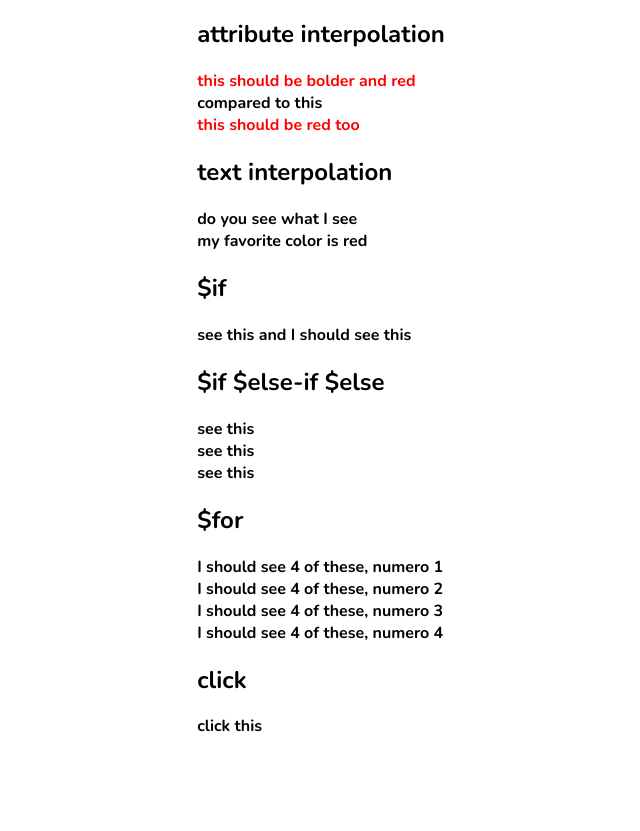
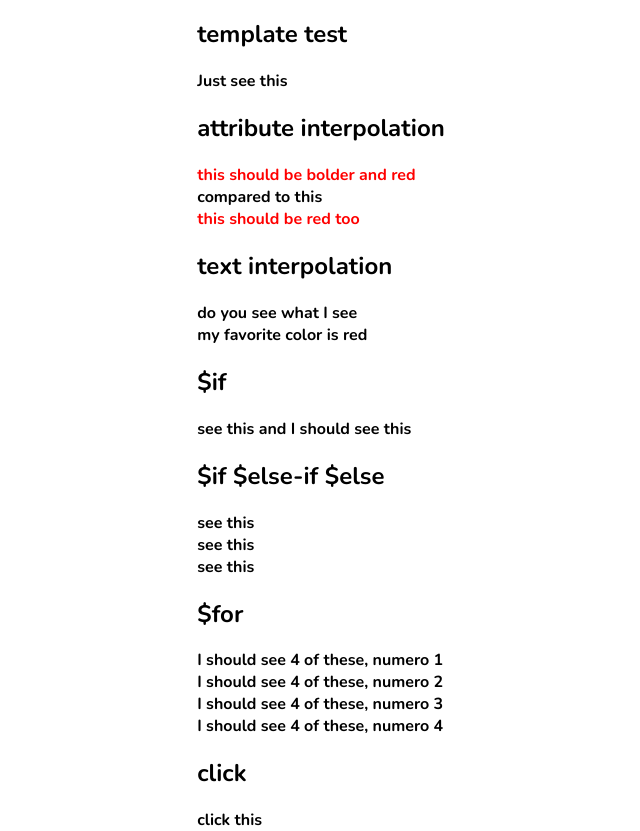
Before and after one commit to tongfa/basicbooks, a plain HTML site: page test.html in a window 1280 px wide. Shown: the part 46-877 px from the top of the page, without its empty margins (319-959 px from the left). Before the commit the page ends 800 px from the top, so only its background shows below. Drawn offline with nearby package versions, Linux system fonts and the light colour scheme.

Commit message:
improve framework

```diff
--- a/test.html
+++ b/test.html
@@ -19,7 +19,7 @@
 </head>
 
 <script class="framework">
-const { $component, $attributeDirective, $mountApp } = (function() {
+const { $component, $attributeDirective, $mount } = (function() {
     const HTML_TAG_LIST = [
         'BODY', 'DIV', 'TEMPLATE', 'TABLE', 'TR', 'TH', 'TD', 'SPAN',
     ]
@@ -46,7 +46,7 @@ const { $component, $attributeDirective, $mountApp } = (function() {
         }
         const template = document.getElementById(templateId)
         if (! template) {
-            throw new Error(`cannot find template with id: ${component.templateId}`)
+            throw new Error(`cannot find template with id: ${templateId}`)
         }
         recurse(template.content)
     }
@@ -137,10 +137,12 @@ const { $component, $attributeDirective, $mountApp } = (function() {
             return [processTextNode(templateNode, newNode, data)]
         }
 
+        const templateNodeChildren = templateNode.nodeName === 'TEMPLATE' ? templateNode.content.childNodes : templateNode.childNodes
+
         let newNodes;
         let skipChildren = false;
 
-        /* first must run directives that are capable of generating multiple nodes, $for is the only one at the moment */
+        /* first run directives that are capable of generating multiple nodes, $for is the only one at the moment */
         for (attribute of templateNode.attributes) {
             for (atrributeDirective of attributeNodeGeneratingDirectives) {
                 if (atrributeDirective.test(attribute)) {
@@ -149,7 +151,7 @@ const { $component, $attributeDirective, $mountApp } = (function() {
                     }
                     const { skipProcessingFurtherChildren, generatedNodes } = atrributeDirective.processor(
                         { evaluate, processTemplateElement },
-                        templateNode, attribute, data)
+                        templateNode, templateNodeChildren, attribute, data)
                     newNodes = generatedNodes
                     skipChildren ||= skipProcessingFurtherChildren
                 }
@@ -166,7 +168,7 @@ const { $component, $attributeDirective, $mountApp } = (function() {
                     for (const newNode of newNodes) {
                         const { skipProcessingFurtherChildren } = atrributeDirective.processor(
                             { evaluate, processTemplateElement },
-                            templateNode, newNode, attribute, data)
+                            templateNode, templateNodeChildren, newNode, attribute, data)
                         skipChildren ||= skipProcessingFurtherChildren
                     }
                     break;
@@ -176,7 +178,7 @@ const { $component, $attributeDirective, $mountApp } = (function() {
 
         if (! skipChildren ) {
             for (const newNode of newNodes) {
-                for (const childNode of templateNode.childNodes) {
+                for (const childNode of templateNodeChildren) {
                     const newChildren = processTemplateElement(childNode, data)
                     for (const newChild of newChildren) {
                         newNode.appendChild(newChild)
@@ -185,7 +187,19 @@ const { $component, $attributeDirective, $mountApp } = (function() {
             }
         }
 
-        return newNodes.map(newNode => HTML_TAG_LIST.includes(newNodes[0].tagName) ? newNode : mount(newNode, data))
+        const provisionedNodes = newNodes.map(newNode => HTML_TAG_LIST.includes(newNodes[0].tagName) ? newNode : mount(newNode, data))
+
+        if (templateNode.nodeName === 'TEMPLATE') {
+            const childrenNodes = []
+            for (const node of provisionedNodes) {
+                for (const nodeChild of node.childNodes) {
+                    childrenNodes.push(nodeChild)
+                }
+            }
+            return childrenNodes
+        }
+
+        return provisionedNodes
     }
 
     const processTemplate = (element, data) => {
@@ -200,30 +214,25 @@ const { $component, $attributeDirective, $mountApp } = (function() {
     }
 
     /* mounts a component */
-    const mount = (element, data) => {
+    const $mount = (element, data) => {
         const component = components[element.localName];
         if (! component) { throw new Error(`Undefined component: ${element.localName}`) }
         const template = document.getElementById(component.templateId)
         if (! template) {
             throw new Error(`cannot find template with id: ${component.templateId}`)
         }
-        const childElements = processTemplate(template.content, {...data, ...component.data})
+        debugger
+        const childElements = processTemplateElement(template, {...data, ...component.data})
         for (child of childElements) {
             element.appendChild(child)
         }
         return element
     }
 
-    /* mounts an app */
-    const $mountApp = (element, data) => {
-        const {props} = scanElementProps(element, data)
-        mount(element, {...data, ...props})
-    }
-
     return {
         $component,
         $attributeDirective,
-        $mountApp,
+        $mount,
     }
 })()
 </script>
@@ -231,7 +240,7 @@ const { $component, $attributeDirective, $mountApp } = (function() {
 <script class="$attrDirective">
 $attributeDirective({
     test: (attribute) => attribute.name.startsWith('$attr:'),
-    processor: ($, node, newNode, attribute, data) => {
+    processor: ($, node, childNodes, newNode, attribute, data) => {
         const attrKey = attribute.name.substr('$attr:'.length)
         const expression = attribute.value
         const value = $.evaluate(data, expression)
@@ -241,10 +250,22 @@ $attributeDirective({
 })
 </script>
 
+<script class="$dataDirective">
+    $attributeDirective({
+        test: (attribute) => attribute.name.startsWith('$data:'),
+        processor: ($, node, childNodes, newNode, attribute, data) => {
+            debugger
+            const keyName = attribute.name.substr('$event:'.length);
+            data[keyName] = attribute.value
+            return {};
+        }
+    })
+</script>
+
 <script class="$eventDirective">
 $attributeDirective({
     test: (attribute) => attribute.name.startsWith('$event:'),
-    processor: ($, node, newNode, attribute, data) => {
+    processor: ($, node, childNodes, newNode, attribute, data) => {
         const eventName = attribute.name.substr('$event:'.length);
         const handler = () => { $.evaluate(data, attribute.value) }
         newNode.addEventListener(eventName, handler);
@@ -257,7 +278,7 @@ $attributeDirective({
 $attributeDirective({
     options: { generatesNodes: true },
     test: (attribute) => attribute.name === '$for',
-    processor: ($, node, attribute, data) => {
+    processor: ($, node, childNodes, attribute, data) => {
         const [iter, op, ...c] = attribute.value.split(' ')
         const collection = c.join(' ')
         const generatedNodes = []
@@ -294,7 +315,7 @@ $attributeDirective({
     const $ifScopes = {}
     $attributeDirective({
         test: (attribute) => ['$if', '$else-if', '$else'].indexOf(attribute.name) > -1,
-        processor: ($, node, newNode, attribute, data) => {
+        processor: ($, node, childNodes, newNode, attribute, data) => {
             const scope = node.parentElement.id
             const expression = attribute.value
             switch(attribute.name) {
@@ -334,6 +355,8 @@ $attributeDirective({
     <h1 class="title">
         <div>Tests</div>
     </h1>
+    <h2>template test</h2>
+    <template-test class="test"></template-test>
     <h2>attribute interpolation</h2>
     <attribute-test class="test"></attribute-test>
     <h2>text interpolation</h2>
@@ -347,6 +370,17 @@ $attributeDirective({
     <h2>click</h2>
     <event-test class="test"></event-test>
 </body>
+
+<template id="template-test">
+    <div>
+        Just see this
+    </div>
+</template>
+<script class="template-test">
+    $component({
+        name: 'template-test'
+    })
+</script>
 
 <template id="attribute-test">
     <div>
@@ -449,7 +483,7 @@ $attributeDirective({
         };
         const tests = document.getElementsByClassName('test')
         for (test of tests) {
-            $mountApp(test, data)
+            $mount(test, data)
             console.log('mounted app', test)
         }
     }
```
